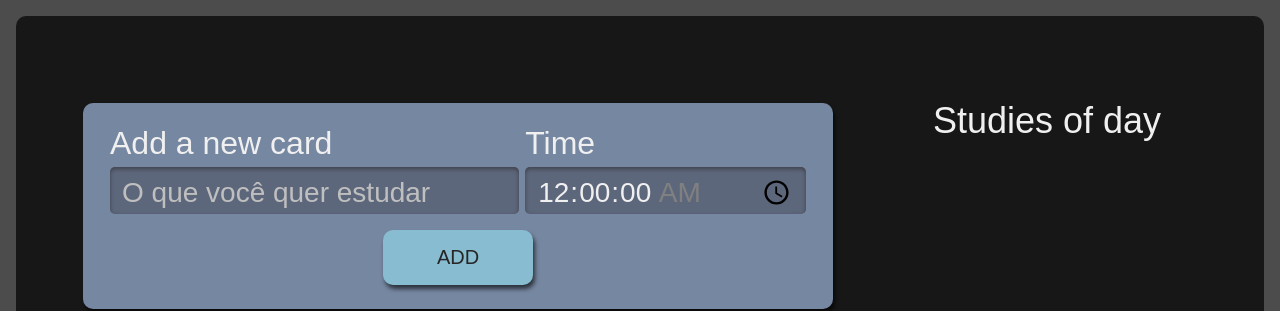
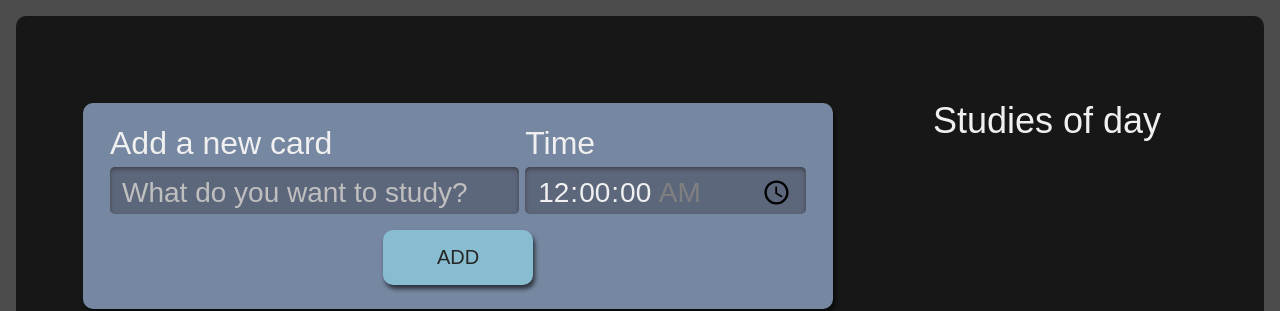
Before and after one commit to vitormarinheiro1/alura-studies, a React (Create React App) app: page / in a window 1280 px wide. Shown: the top 311 px of the page. Built offline with nearby package versions, Linux system fonts and the light colour scheme.

Commit message:
UPDATE README.md

```diff
--- a/src/components/Form/index.tsx
+++ b/src/components/Form/index.tsx
@@ -41,7 +41,7 @@ export default function Form({ setTasks}: Props) {
           id="task"
           value={task}
           onChange={evento => setTask(evento.target.value )}
-          placeholder="O que você quer estudar"
+          placeholder="What do you want to study?"
           required
         />
       </div>
--- a/src/pages/App.tsx
+++ b/src/pages/App.tsx
@@ -4,19 +4,20 @@ import List from '../components/List';
 import styles from './styles.module.scss'
 import Cronometro from '../components/Cronometro';
 import { Itask } from '../types/tarefa';
+import Button from '../components/Button';
 
-function App() {
+export default function App() {
   const [tasks, setTasks] = useState<Itask[]>([]);
   const [selecionado, setSelecionado] = useState<Itask>();
+  const [ocultar, setOcultar] = useState<boolean>();
 
   function selecionaTarefa(tarefaSelecionada: Itask) {
     setSelecionado(tarefaSelecionada);
     setTasks(tarefasAnteriores => tarefasAnteriores.map(task => ({
       ...task,
       selecionado: task.id === tarefaSelecionada.id ? true : false
-
     })));
-  }
+}
 
   function finalizarTarefa() {
     setSelecionado(undefined);
@@ -45,8 +46,7 @@ function App() {
         selecionado={selecionado}
         finalizarTarefa={finalizarTarefa}
       />
+
     </div>
   );
 }
-
-export default App;
```
Also changed, not shown: public/alura-studies.png (added), 1 other file (tests, documents, lock files or other folders).
